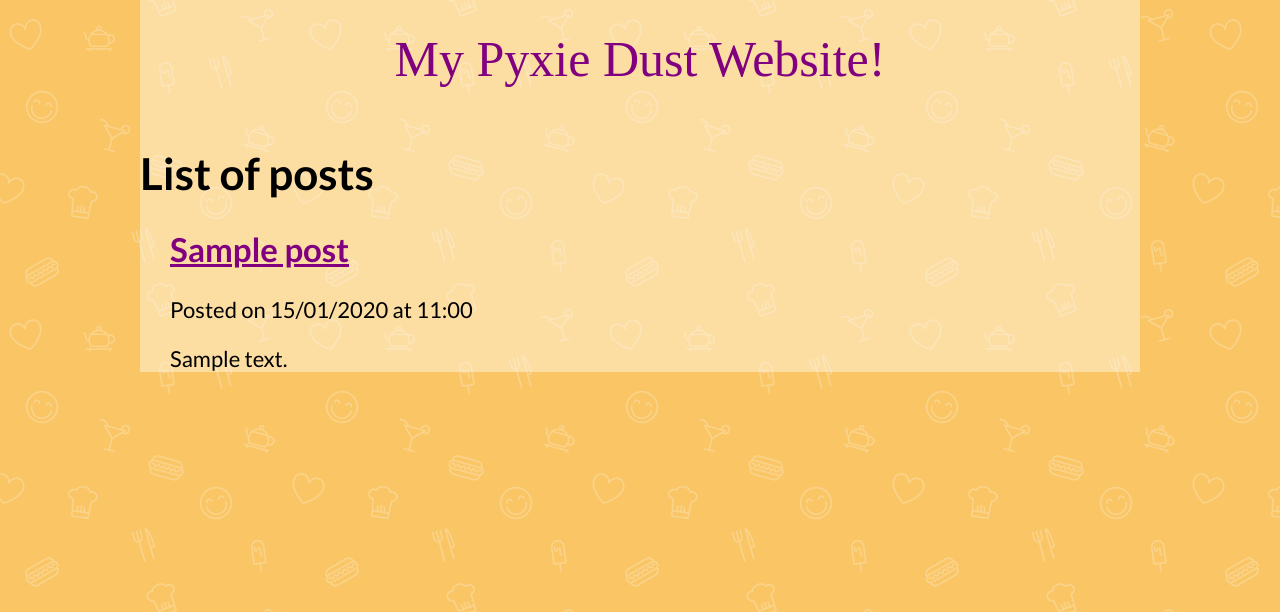
After one commit to pyxiedustproject/pyxiedust, a Django app: page /blog/ in a window 1280 px wide. The commit adds this page. Shown: the top 612 px of the page. Run offline with Django 3.2, Linux system fonts and the light colour scheme; tables that the repository leaves empty hold one stand-in row (values such as "Sample post"); some web fonts are replaced.

Commit message:
Added basic blog app.

```diff
--- /dev/null
+++ b/blog/admin.py
@@ -0,0 +1,5 @@
+from django.contrib import admin
+
+from .models import Post
+
+admin.site.register(Post)
--- /dev/null
+++ b/blog/models.py
@@ -0,0 +1,30 @@
+from django.db import models
+from django.utils import timezone
+
+class Post(models.Model):
+    title = models.CharField(max_length=200)
+    text = models.TextField()
+    date_created = models.DateTimeField(default=timezone.now)
+    date_published = models.DateTimeField(blank=True, null=True)
+
+    def __str__(self):
+        """
+        Show the title of the post instead of an ugly
+        <Article object at 0x7f93799d3f98>
+        """
+        return self.title
+
+    def publish(self):
+        """
+        Publish the post by putting the current date/time in the
+        published_date field.
+        """
+        self.date_published = timezone.now()
+        self.save()
+
+    def unpublish(self):
+        """
+        Un-publish the post so that it doesn't appear on the site.
+        """
+        self.date_published = None
+        self.save()
--- /dev/null
+++ b/blog/views.py
@@ -0,0 +1,25 @@
+from django.shortcuts import get_object_or_404, render
+
+from .models import Post
+
+def post_list(request):
+    """
+    Display all the blog posts.
+    """
+    # Only show the posts that have been published
+    posts = Post.objects.filter(date_published__isnull=False)
+    return render(request,
+        'blog/post_list.html',
+        {'posts': posts}
+    )
+
+
+def post_detail(request, post_id):
+    """
+    Display a page with only one post.
+    """
+    post = get_object_or_404(Post, id=post_id)
+    return render(request,
+        'blog/post_detail.html',
+        {'post': post}
+    )
--- a/pyxiedust/settings.py
+++ b/pyxiedust/settings.py
@@ -36,6 +36,8 @@ INSTALLED_APPS = (
     'django.contrib.sessions',
     'django.contrib.messages',
     'django.contrib.staticfiles',
+
+    'blog',
 )
 
 MIDDLEWARE_CLASSES = (
--- a/pyxiedust/urls.py
+++ b/pyxiedust/urls.py
@@ -2,8 +2,13 @@ from django.conf.urls import patterns, include, url
 from django.contrib import admin
 
 from pyxiedust import views as main_views
+from blog import views as blog_views
 
 urlpatterns = patterns('',
     url(r'^$', main_views.home, name='home'),
+
+    url(r'^blog/$', blog_views.post_list, name='post_list'),
+    url(r'^blog/(?P<post_id>\d+)/$', blog_views.post_detail, name='post_detail'),
+
     url(r'^admin/', include(admin.site.urls)),
 )
--- /dev/null
+++ b/templates/blog/post_list.html
@@ -0,0 +1,16 @@
+{% extends 'base.html' %}
+
+{% block content %}
+<h1>List of posts</h1>
+
+{% for post in posts %}
+    <section>
+        <h2><a href="{% url 'post_detail' post.id %}">{{ post.title }}</a></h2>
+        <p>Posted on {{ post.date_published|date:'d/m/Y' }} at {{ post.date_published|time:'H:i'}}</p>
+        <div>
+            {{ post.text|linebreaks }}
+        </div>
+    </section>
+{% endfor %}
+
+{% endblock %}
--- a/templates/home.html
+++ b/templates/home.html
@@ -21,7 +21,7 @@
 <section>
 
     <ul>
-        <li><a href="#TODO">Read my blog</a></li>
+        <li><a href="{% url 'post_list' %}">Read my blog</a></li>
         <li><a href="#TODO">See my to do list</a></li>
         <li>My favourite food</li>
     </ul>
```
Also changed, not shown: templates/blog/post_detail.html (added, +9 -0 lines), blog/__init__.py (added), blog/migrations/0001_initial.py (added), blog/migrations/__init__.py (added).
